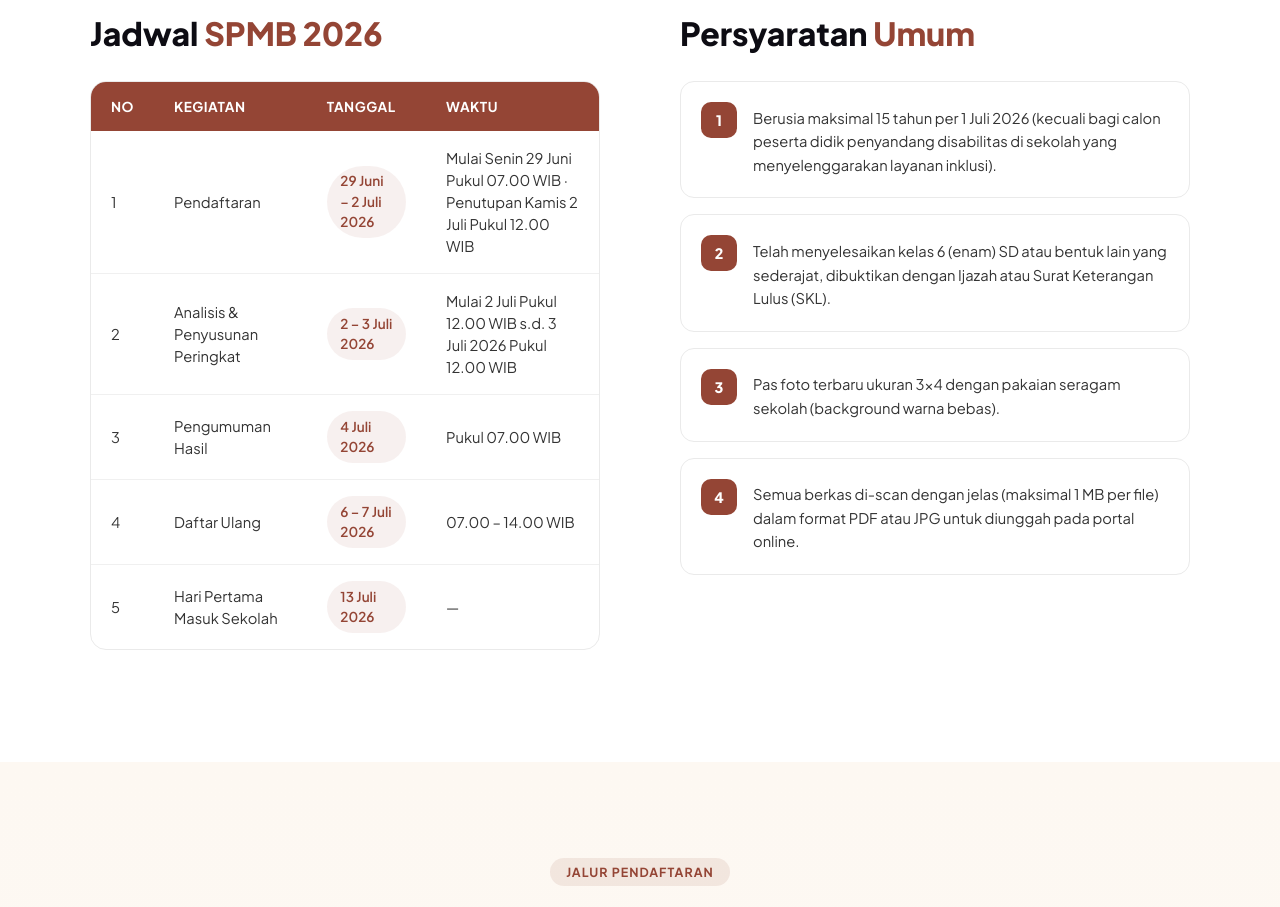
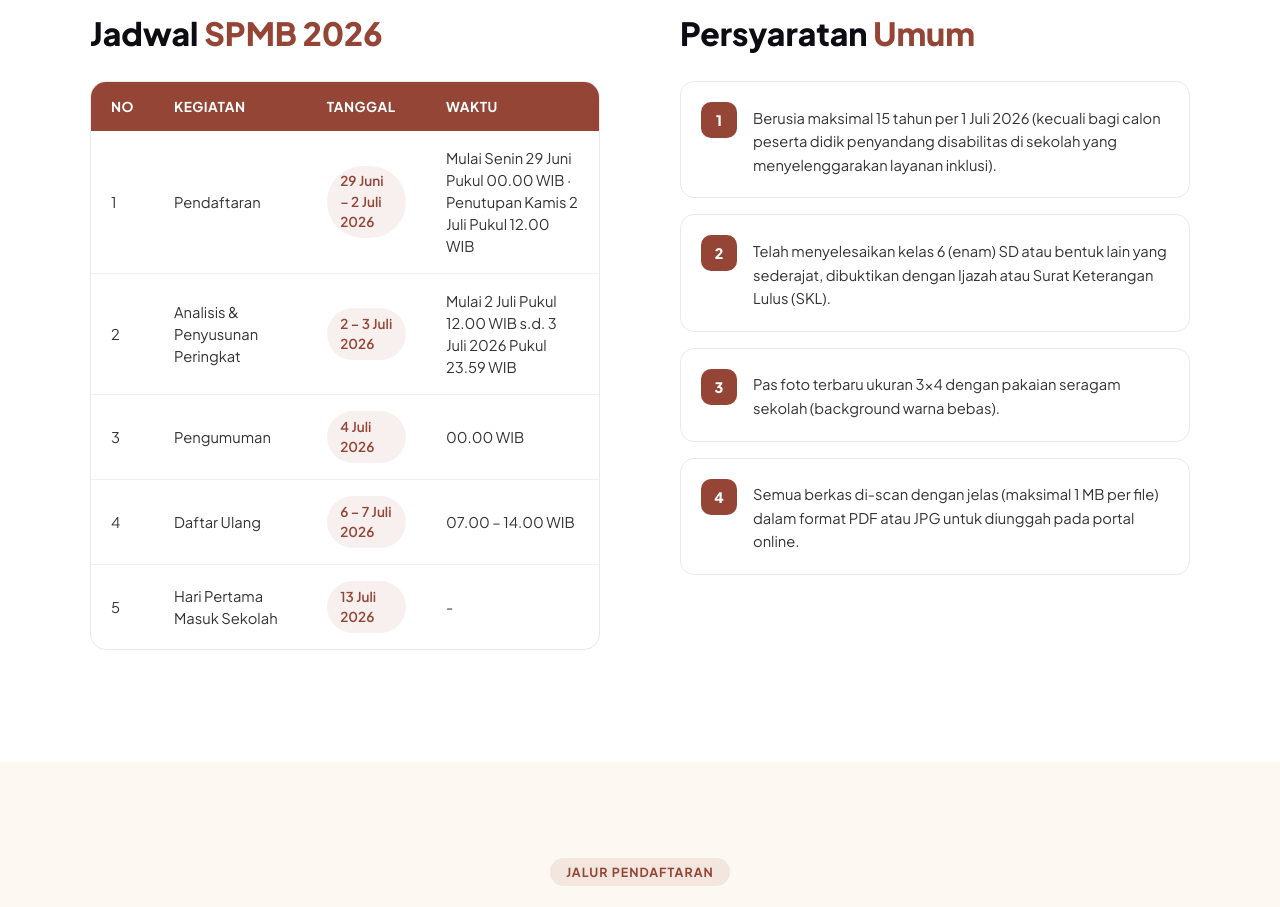
Before and after one commit to Santosa-Dev1507/website-smpn5-klaten, a Next.js app: page /spmb in a window 1280 px wide. Shown: the part 2920-3827 px from the top of the page. Built offline with nearby package versions, Linux system fonts and the light colour scheme; no server answers.

Commit message:
fix(spmb): sesuaikan jadwal pendaftaran dengan lampiran terbaru

```diff
--- a/app/spmb/page.tsx
+++ b/app/spmb/page.tsx
@@ -146,11 +146,11 @@ const jalur = [
 ];
 
 const jadwal = [
-  { kegiatan: "Pendaftaran", tanggal: "29 Juni – 2 Juli 2026", waktu: "Mulai Senin 29 Juni Pukul 07.00 WIB · Penutupan Kamis 2 Juli Pukul 12.00 WIB" },
-  { kegiatan: "Analisis & Penyusunan Peringkat", tanggal: "2 – 3 Juli 2026", waktu: "Mulai 2 Juli Pukul 12.00 WIB s.d. 3 Juli 2026 Pukul 12.00 WIB" },
-  { kegiatan: "Pengumuman Hasil", tanggal: "4 Juli 2026", waktu: "Pukul 07.00 WIB" },
+  { kegiatan: "Pendaftaran", tanggal: "29 Juni – 2 Juli 2026", waktu: "Mulai Senin 29 Juni Pukul 00.00 WIB · Penutupan Kamis 2 Juli Pukul 12.00 WIB" },
+  { kegiatan: "Analisis & Penyusunan Peringkat", tanggal: "2 – 3 Juli 2026", waktu: "Mulai 2 Juli Pukul 12.00 WIB s.d. 3 Juli 2026 Pukul 23.59 WIB" },
+  { kegiatan: "Pengumuman", tanggal: "4 Juli 2026", waktu: "00.00 WIB" },
   { kegiatan: "Daftar Ulang", tanggal: "6 – 7 Juli 2026", waktu: "07.00 – 14.00 WIB" },
-  { kegiatan: "Hari Pertama Masuk Sekolah", tanggal: "13 Juli 2026", waktu: "" },
+  { kegiatan: "Hari Pertama Masuk Sekolah", tanggal: "13 Juli 2026", waktu: "-" },
 ];
 
 const syarat = [
```
